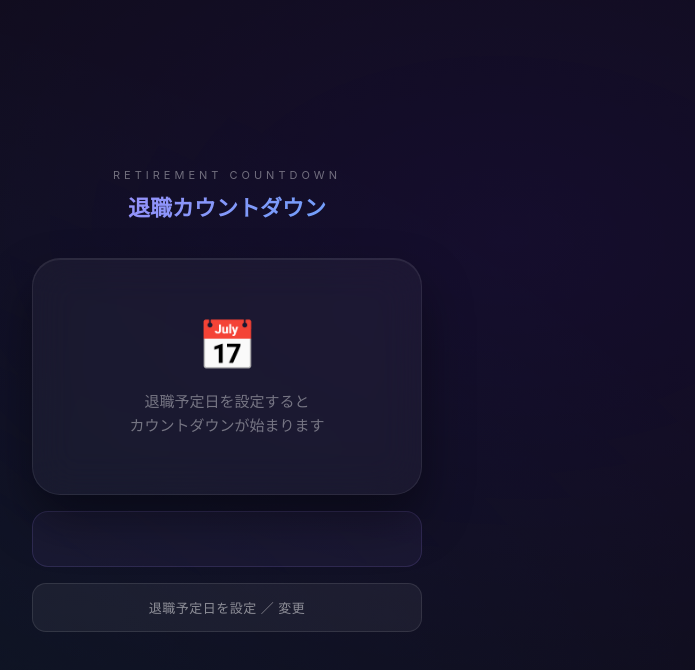
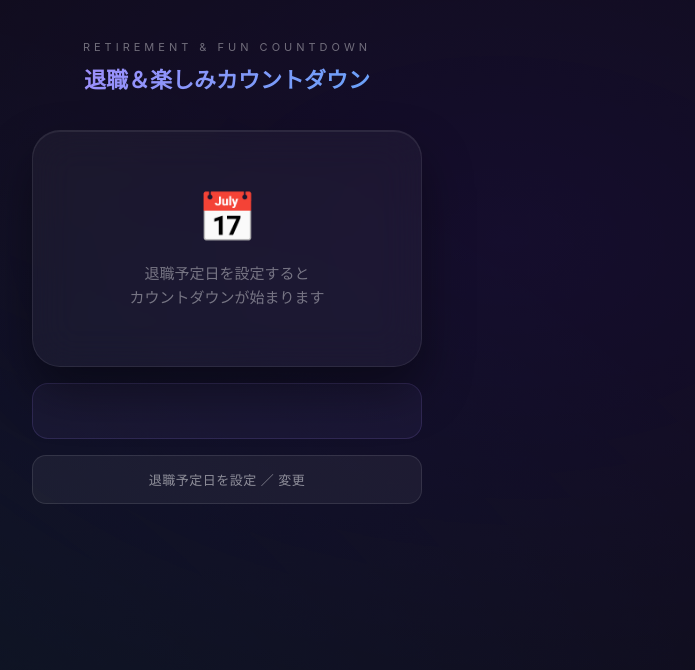
Before and after one commit to ClubTera/taisyoku, a plain HTML site: page index.html in a window 1280 px wide. Shown: the whole page, without its empty margins (413-1108 px from the left). Drawn offline with Linux system fonts and the light colour scheme.

Commit message:
Add files via upload

```diff
--- a/index.html
+++ b/index.html
@@ -6,7 +6,7 @@
   <meta name="apple-mobile-web-app-capable" content="yes">
   <meta name="apple-mobile-web-app-status-bar-style" content="black-translucent">
   <meta name="apple-mobile-web-app-title" content="退職カウント">
-  <title>退職カウントダウン</title>
+  <title>退職＆楽しみカウントダウン</title>
   <link rel="manifest" href="manifest.json">
   <link rel="apple-touch-icon" href="icon.png">
   <style>
@@ -20,9 +20,11 @@
       display: flex;
       flex-direction: column;
       align-items: center;
-      justify-content: center;
-      padding: 20px;
-      overflow: hidden;
+      justify-content: flex-start;
+      padding: 40px 20px calc(40px + env(safe-area-inset-bottom));
+      overflow-x: hidden;
+      overflow-y: auto;
+      -webkit-overflow-scrolling: touch;
     }
 
     /* 背景アニメーション */
@@ -638,8 +640,8 @@
 <body>
   <div class="container">
     <div class="header">
-      <div class="label">Retirement Countdown</div>
-      <h1>退職カウントダウン</h1>
+      <div class="label">Retirement &amp; Fun Countdown</div>
+      <h1>退職＆楽しみカウントダウン</h1>
     </div>
 
     <!-- 楽しみカウントダウン一覧（最上部） -->
```
